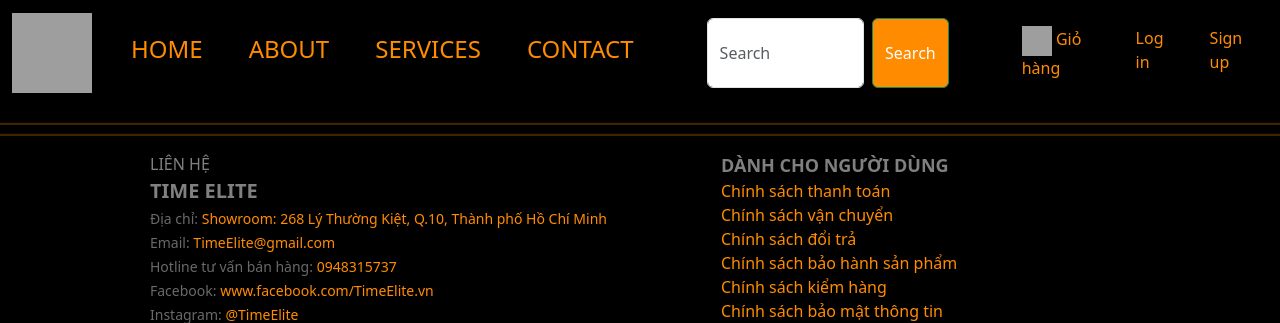
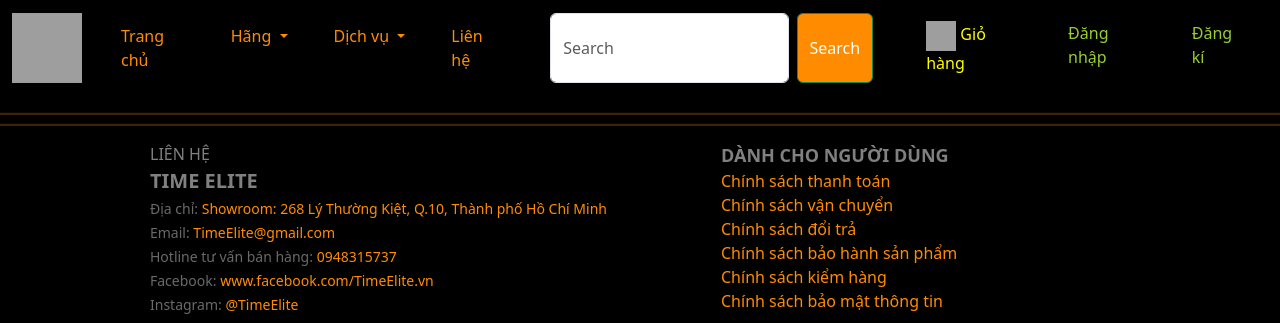
Before and after one commit to tantaivo2003/ASS-LTW-HK231, a PHP site: page /list_product.php in a window 1280 px wide. Shown: the top 323 px of the page. Run offline with PHP 8.4, Linux system fonts and the light colour scheme; data that the repository does not hold is empty; grey boxes are pictures that could not be loaded.

Commit message:
update header

```diff
--- a/list_product.php
+++ b/list_product.php
@@ -28,6 +28,9 @@ if ($conn->connect_error) {
             padding-left: 15px;
             padding-right: 15px;
         }
+        .nav-item:hover .dropdown-menu {
+            display: block;
+        }
     </style>
 </head>
 
@@ -36,53 +39,57 @@ if ($conn->connect_error) {
     <div class="container-fluid bg-black">
         <nav class="navbar navbar-expand-lg navbar-black bg-black">
             <a class="navbar-brand" href="#">
-                <img src="images/logo.png" alt="TimeElite" class="img-responsive" width="80" height="80">
+                <img src="images/logo.png" alt="TimeElite" class="img-responsive" width="70" height="70">
             </a>
-            <button class="navbar-toggler" type="button" data-toggle="collapse" data-target="#navbarNav"
-                aria-controls="navbarNav" aria-expanded="false" aria-label="Toggle navigation">
-                <span class="navbar-toggler-icon"></span>
-            </button>
             <div class="collapse navbar-collapse" id="navbarNav">
                 <ul class="navbar-nav mr-auto">
                     <li class="nav-item active">
-                        <a class="nav-link" href="#" style="color: #FF8C00">
-                            <h4>HOME</h4>
+                        <a class="nav-link" href="#" style="color: #FF8C00">Trang chủ</a>
+                    </li>
+                    <li class="nav-item dropdown">
+                        <a class="nav-link dropdown-toggle" href="#" id="navbarDropdown" role="button"
+                            data-bs-toggle="dropdown" aria-expanded="false" style="color: #FF8C00">
+                            Hãng
                         </a>
+                        <ul class="dropdown-menu dropdown-menu-dark" aria-labelledby="navbarDropdown">
+                            <li><a class="dropdown-item" href="#" style="color: #FF8C00">Audemars Piguet</a></li>
+                            <li><a class="dropdown-item" href="#" style="color: #FF8C00">Patek Philippe</a></li>
+                            <li><a class="dropdown-item" href="#" style="color: #FF8C00">Vacheron Constantin</a></li>
+                        </ul>
                     </li>
-                    <li class="nav-item">
-                        <a class="nav-link" href="#" style="color: #FF8C00">
-                            <h4>ABOUT</h4>
+                    <li class="nav-item dropdown">
+                        <a class="nav-link dropdown-toggle" href="#" id="navbarDropdown" role="button"
+                            data-bs-toggle="dropdown" aria-expanded="false" style="color: #FF8C00">
+                            Dịch vụ
                         </a>
+                        <ul class="dropdown-menu dropdown-menu-dark" aria-labelledby="navbarDropdown">
+                            <li><a class="dropdown-item" href="#" style="color: #FF8C00">Sửa chữa đồng hồ</a></li>
+                            <li><a class="dropdown-item" href="#" style="color: #FF8C00">Bảo hành đồng hồ</a></li>
+                            <li><a class="dropdown-item" href="#" style="color: #FF8C00">In logo lên đồng hồ</a></li>
+                        </ul>
                     </li>
-                    <li class="nav-item">
-                        <a class="nav-link" href="#" style="color: #FF8C00">
-                            <h4>SERVICES</h4>
-                        </a>
-                    </li>
-                    <li class="nav-item">
-                        <a class="nav-link" href="#" style="color: #FF8C00">
-                            <h4>CONTACT</h4>
-                        </a>
+                    <li class="nav-item active">
+                        <a class="nav-link" href="#" style="color: #FF8C00">Liên hệ</a>
                     </li>
                 </ul>
 
                 <ul class="navbar-nav ms-auto">
-                    <form class="d-flex" style="padding-left: 50px; padding-right: 50px">
+                    <form class="d-flex" style="padding-left: 30px; padding-right: 30px">
                         <input class="form-control me-2" type="search" placeholder="Search" aria-label="Search">
                         <button class="btn btn-outline-success" type="submit"
                             style="background-color: #FF8C00; color: white">Search</button>
                     </form>
                     <li class="nav-item">
-                        <a class="nav-link" href="#" style="color: #FF8C00">
+                        <a class="nav-link" href="#" style="color: yellow">
                             <img src="images/cart.jpg" alt="" width="30" height="30">
                             <i class="bi bi-cart"></i>Giỏ hàng
                         </a>
                     </li>
                     <li class="nav-item">
-                        <a class="nav-link" href="#" style="color: #FF8C00">Log in</a>
+                        <a class="nav-link" href="#" style="color: yellowgreen">Đăng nhập</a>
                     </li>
                     <li class="nav-item">
-                        <a class="nav-link" href="#" style="color: #FF8C00">Sign up</a>
+                        <a class="nav-link" href="#" style="color: yellowgreen">Đăng kí</a>
                     </li>
                 </ul>
             </div>
@@ -97,9 +104,9 @@ if ($conn->connect_error) {
             $result = $conn->query($sql);
             if ($result->num_rows > 0) {
                 while ($row = $result->fetch_assoc()) {
-                    if ($row['display'] == 1){
+                    if ($row['display'] == 1) {
                         echo
-                        "<div class='col'>
+                            "<div class='col'>
                             <a href='detail_product.php?id=" . $row["productId"] . "'class='link-dark link-underline link-underline-opacity-0'>
                                 <div class='card text-center h-100' style='width:365px;'>
                                         <img class='card-img-top' src='" . $row["imageUrl"] . "' alt='Card image' height='365px'>
--- a/product_admin.php
+++ b/product_admin.php
@@ -53,7 +53,7 @@ if ($conn->connect_error) {
                         <tr>
                             <td>" . $row["productId"] . "</td>
                             <td class='col-2'>" . $row["name"] . "</td>
-                            <td style='text-align:justify;'>" . $row["description"] . "</tdclass>
+                            <td style='text-align:justify;'>" . $row["description"] . "</td>
                             <td>" . $row["price"] . "$</td>
                             <td>" . $row["productType"] . "</td>
                             <td>" . $row["display"] . "</td>
```
Also changed, not shown: detail_product.php (+30 -23 lines).
